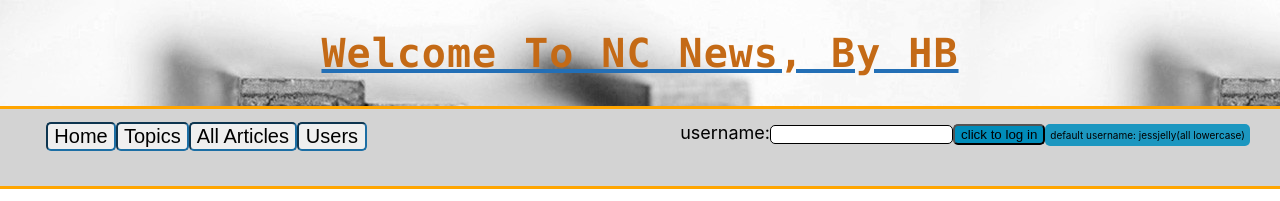
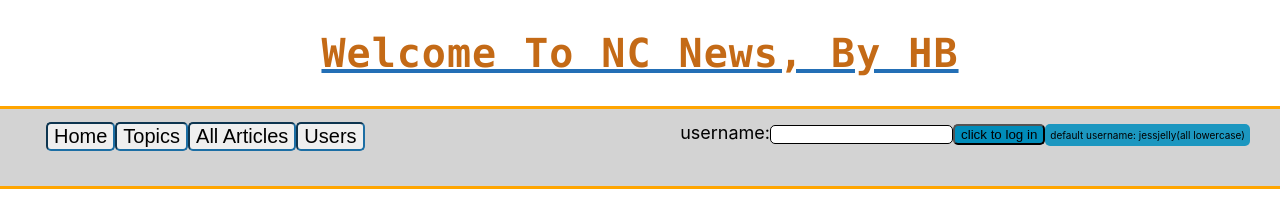
Before and after one commit to HassanBharu/nc-news-front-end, a React (Create React App) app: page / in a window 1280 px wide. Shown: the top 201 px of the page. Built offline with nearby package versions, Linux system fonts and the light colour scheme; no server answers.

Commit message:
css and redirect changes

```diff
--- a/src/components/addArticle.js
+++ b/src/components/addArticle.js
@@ -57,10 +57,6 @@ class AddArticle extends Component {
             .then(article => {
                 navigate(`/articles/${article.article[0].article_id}`)
             })
-
-
-
-
     }
 
 }
--- a/src/components/users.js
+++ b/src/components/users.js
@@ -17,7 +17,7 @@ class Users extends Component {
                 <h1 style={{ textAlign: 'center' }}>Users</h1>
                 <ul>
                     {users.map(user => {
-                        return <li key={user.username}><Link to={`${user.username}/articles`}>{user.name} <span></span> {user.avatar_url} <span></span> {user.username}</Link></li>
+                        return <li key={user.username}> <Link to={`${user.username}/articles`}>{user.name} A.K.A<span></span> {user.username}<p></p><img src={`${user.avatar_url}`} className="image" /></Link></li>
                     })}
                 </ul>
             </div>
--- a/src/index.css
+++ b/src/index.css
@@ -36,7 +36,6 @@ ul {
   border-radius: 5px;
   font-size: 20px;
   text-align: center;
-  min-width: 70px;
   border: 2px inset #1C6EA4;
 }
 .navButton:hover {background-color: #1C6EA4}
@@ -93,7 +92,6 @@ a {
   font-style: normal;
   font-variant: normal;
   text-transform: capitalize;
-    background:orange url('./images/news-image.jpg');
     color: rgb(196, 106, 22);
     font-Size: 40px;
     text-Align: center;
@@ -106,7 +104,10 @@ span + span {
   margin-left: 10px;
 }
 
-
+.image {
+  height:80px;
+  width:30%;
+}
 
 .ulArticles{
   display: inline-block;
```
Also changed, not shown: 1 other file (tests, documents, lock files or other folders).
